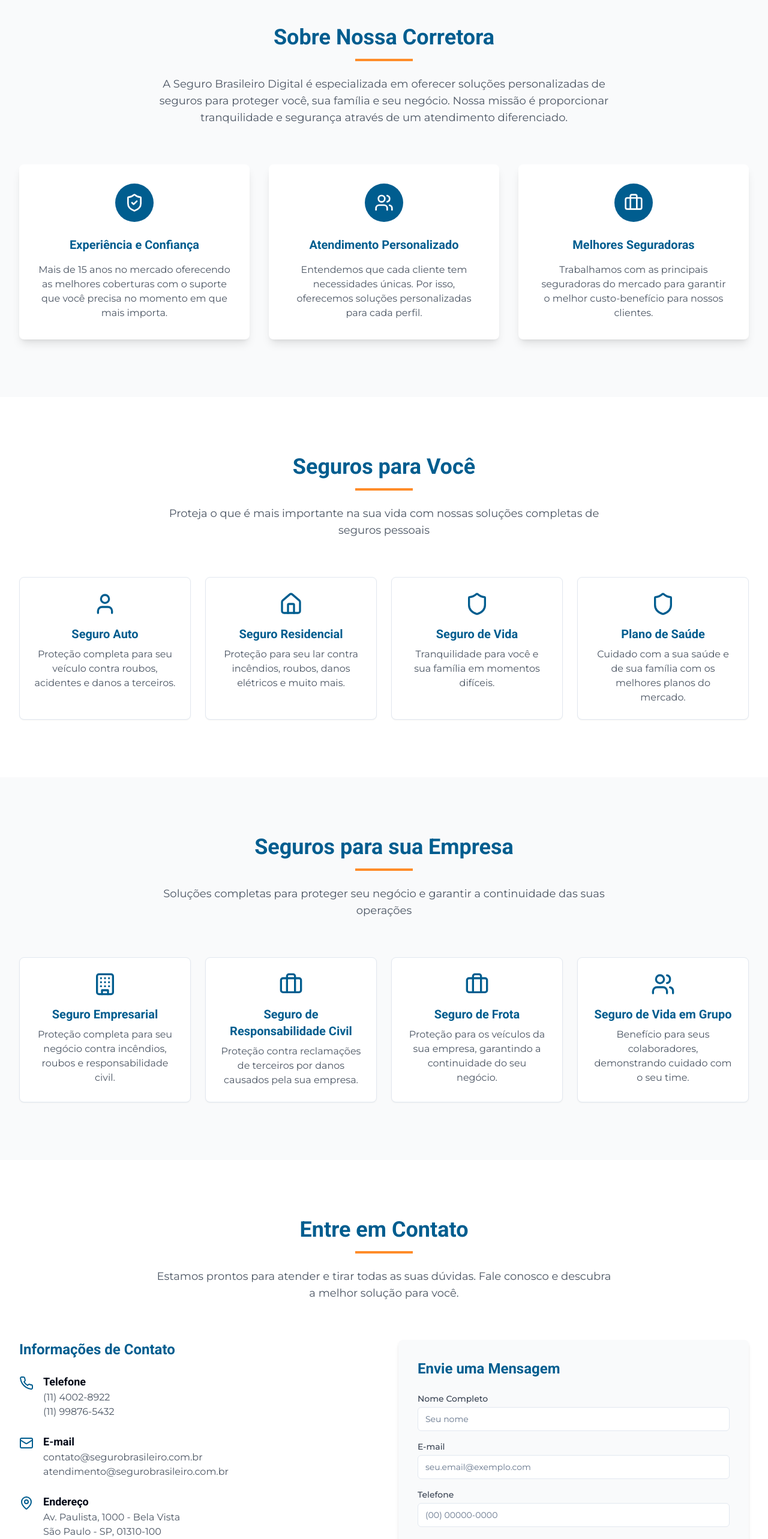
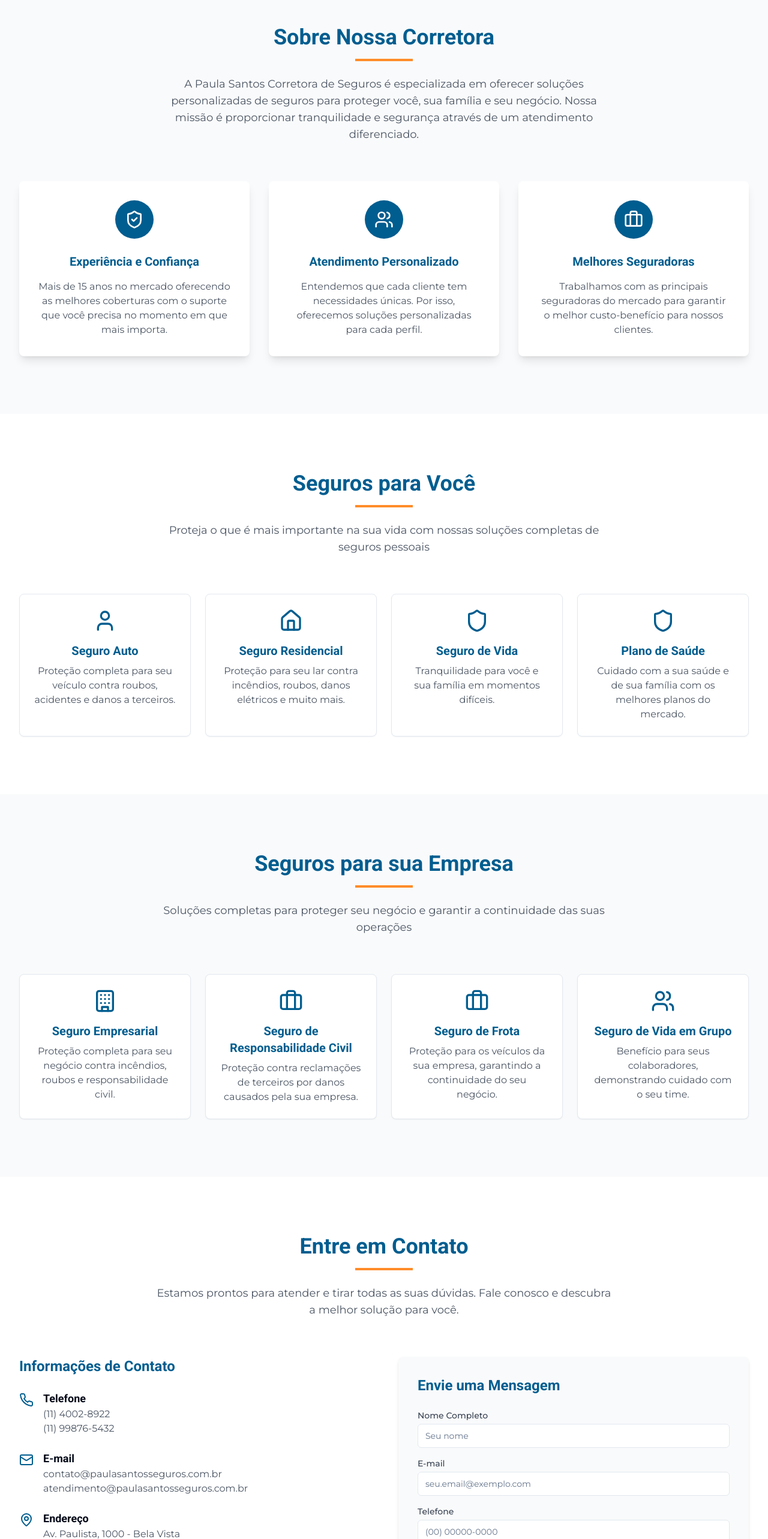
Before and after one commit to lcaiuby/paula-santos-corretora, a React (Vite) app: page / in a window 1280 px wide. Shown: the part 960-3526 px from the top of the page at 60% size. Built offline with nearby package versions, Linux system fonts and the light colour scheme.

Commit message:
Fix: Replace "Seguro Brasileiro Digital" with "Paula Santos Corretora de Seguros"
Replaces all instances of "Seguro Brasileiro Digital" with "Paula Santos Corretora de Seguros" in the codebase.

```diff
--- a/src/components/AboutUs.tsx
+++ b/src/components/AboutUs.tsx
@@ -10,7 +10,7 @@ const AboutUs: React.FC = () => {
           <h2 className="text-3xl md:text-4xl font-bold mb-4 text-insurance-blue">Sobre Nossa Corretora</h2>
           <div className="h-1 w-24 bg-insurance-accent mx-auto"></div>
           <p className="mt-6 text-lg text-gray-600 max-w-3xl mx-auto">
-            A Seguro Brasileiro Digital é especializada em oferecer soluções personalizadas de seguros
+            A Paula Santos Corretora de Seguros é especializada em oferecer soluções personalizadas de seguros
             para proteger você, sua família e seu negócio. Nossa missão é proporcionar tranquilidade
             e segurança através de um atendimento diferenciado.
           </p>
--- a/src/components/Contact.tsx
+++ b/src/components/Contact.tsx
@@ -1,4 +1,3 @@
-
 import React from 'react';
 import { Button } from "@/components/ui/button";
 import { Input } from "@/components/ui/input";
@@ -38,8 +37,8 @@ const Contact: React.FC = () => {
                 </div>
                 <div className="ml-4">
                   <h4 className="text-lg font-semibold">E-mail</h4>
-                  <p className="text-gray-600">contato@segurobrasileiro.com.br</p>
-                  <p className="text-gray-600">atendimento@segurobrasileiro.com.br</p>
+                  <p className="text-gray-600">contato@paulasantosseguros.com.br</p>
+                  <p className="text-gray-600">atendimento@paulasantosseguros.com.br</p>
                 </div>
               </div>
 
--- a/src/components/Footer.tsx
+++ b/src/components/Footer.tsx
@@ -8,10 +8,10 @@ const Footer: React.FC = () => {
         <div className="grid md:grid-cols-3 gap-8">
           <div>
             <h3 className="text-xl font-bold mb-4">
-              <span className="text-insurance-accent">Seguro</span> Brasileiro Digital
+              <span className="text-insurance-accent">Paula Santos</span> Corretora de Seguros
             </h3>
             <p className="text-sm text-gray-300 max-w-xs">
-              Sua corretora de seguros de confiança, oferecendo as melhores soluções para você e sua empresa há mais de 15 anos.
+              Sua corretora de seguros de confiança, oferecendo as melhores soluções para você e sua empresa desde 1970.
             </p>
             <div className="mt-4 flex space-x-4">
               <a href="#" className="text-white hover:text-insurance-accent">
@@ -90,7 +90,7 @@ const Footer: React.FC = () => {
 
         <div className="mt-8 pt-8 border-t border-gray-700">
           <p className="text-sm text-gray-400 text-center">
-            &copy; {new Date().getFullYear()} Seguro Brasileiro Digital. Todos os direitos reservados. CNPJ: 00.000.000/0000-00
+            &copy; {new Date().getFullYear()} Paula Santos Corretora de Seguros. Todos os direitos reservados. CNPJ: 00.000.000/0000-00
           </p>
         </div>
       </div>
```
